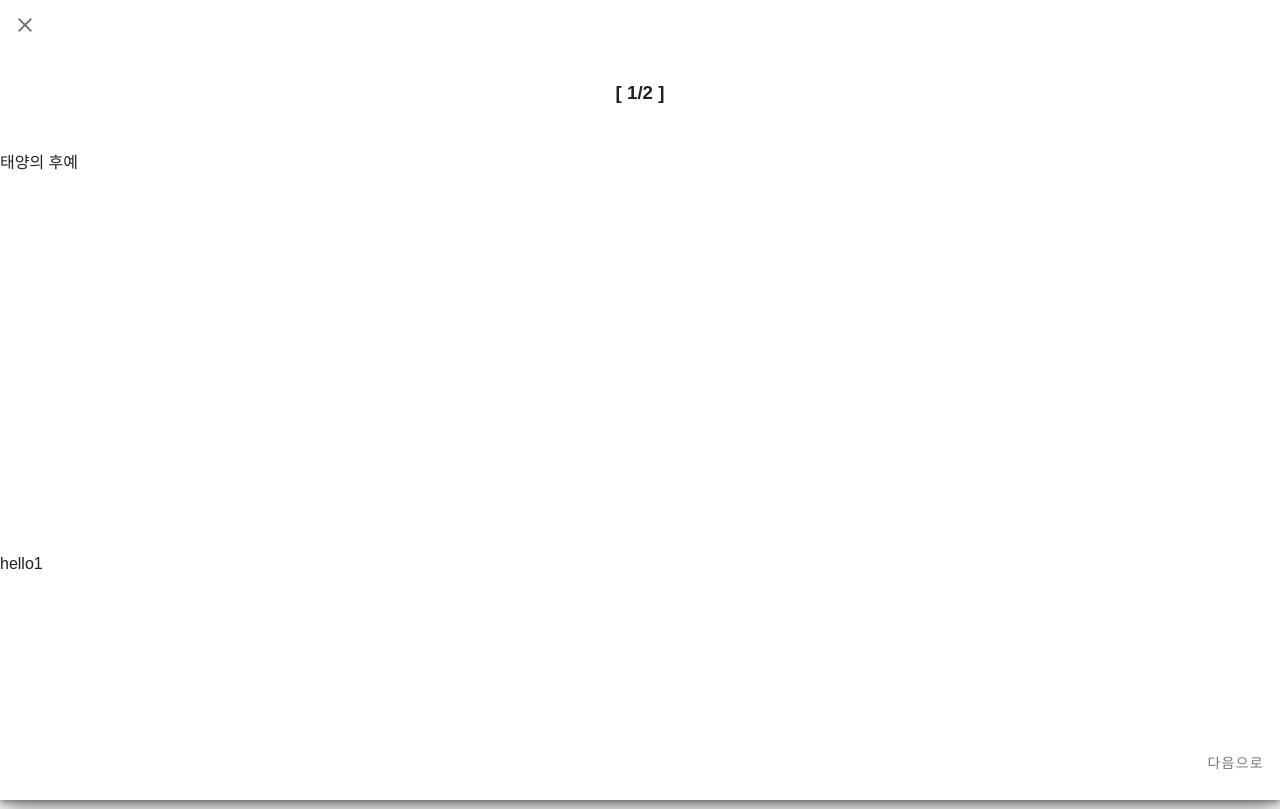
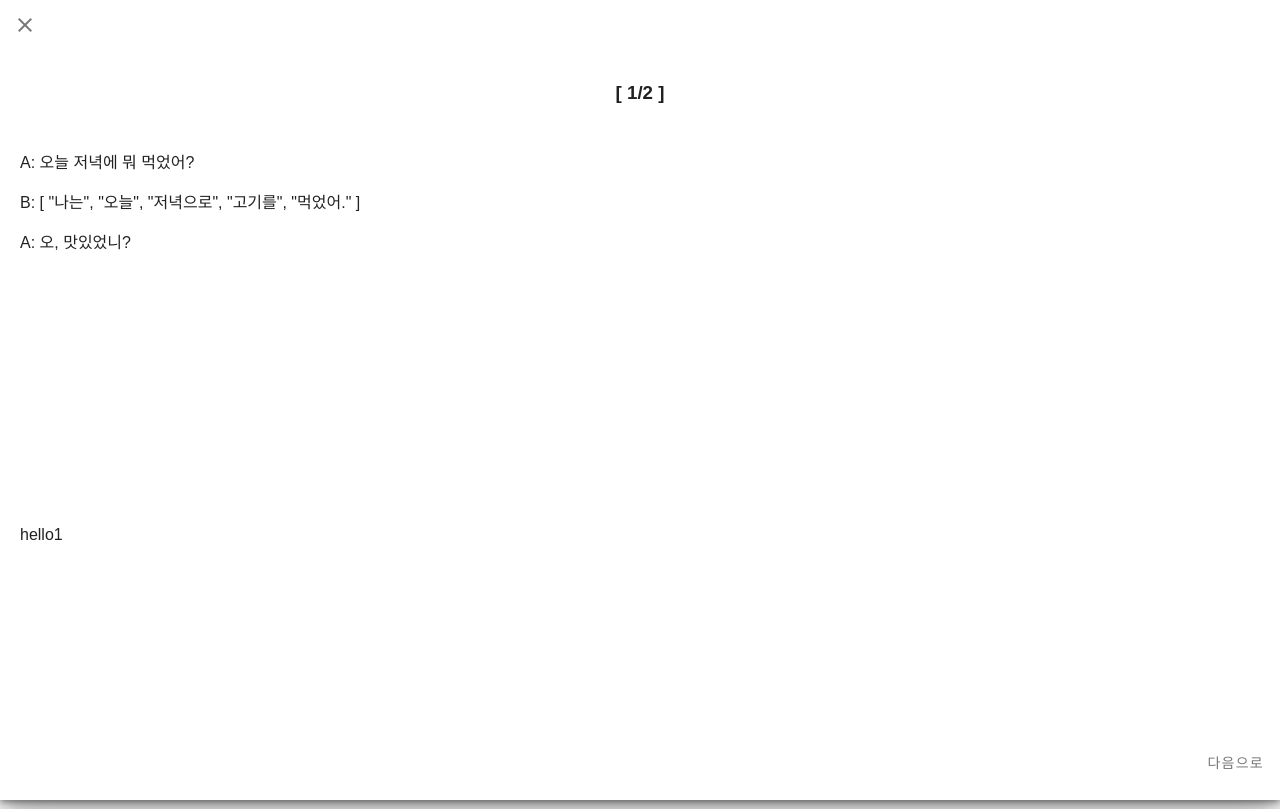
Before and after one commit to snowcuphea/K-tutor, a Vue app in the folder client/: page /test in a window 1280 px wide. Both pictures are taken after a click on the button "시험보기". Built offline with nearby package versions, Linux system fonts and the light colour scheme; a web font is replaced by a local one.

Commit message:
[EDIT] 시험페이지 수정

```diff
--- a/client/src/components/exam/TestPage.vue
+++ b/client/src/components/exam/TestPage.vue
@@ -24,12 +24,16 @@
 
         <v-card tile height="75%" elevation="0">
 
-          <v-card tile height="70%" elevation="0"
-          class="">
-            {{ questions[targetQuestion].source }}
+          <v-card tile height="65%" elevation="0"
+          class="mx-5">
+            <div v-for="(line, idx) in questions[targetQuestion].lines_kr" :key="idx">
+              <p v-if="idx%2 == 0"> A: {{ line }} </p>
+              <p v-else> B: {{ line | question() }} </p>
+            </div>
           </v-card>
 
-          <v-card tile height="30%" elevation="0">
+          <v-card tile height="35%" elevation="0"
+          class="mx-5">
             {{ answers[targetQuestion] }}
           </v-card>
 
@@ -77,6 +81,18 @@
 </template>
 
 <script>
+import Vue from 'vue'
+
+
+Vue.filter("question", (line) => {
+
+  const splitLine = line.split(' ');
+  // const new_line = ""
+
+  return splitLine
+});
+
+
 export default {
   props: ['showDialog'],
   data() {
```
